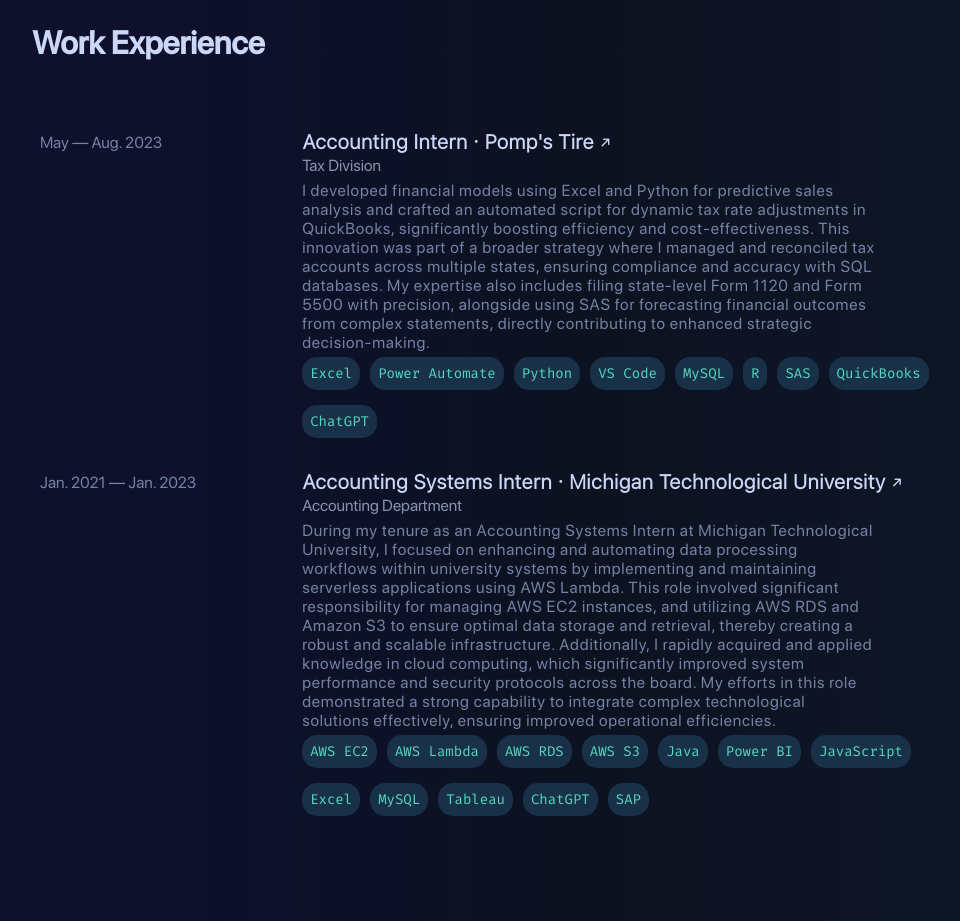
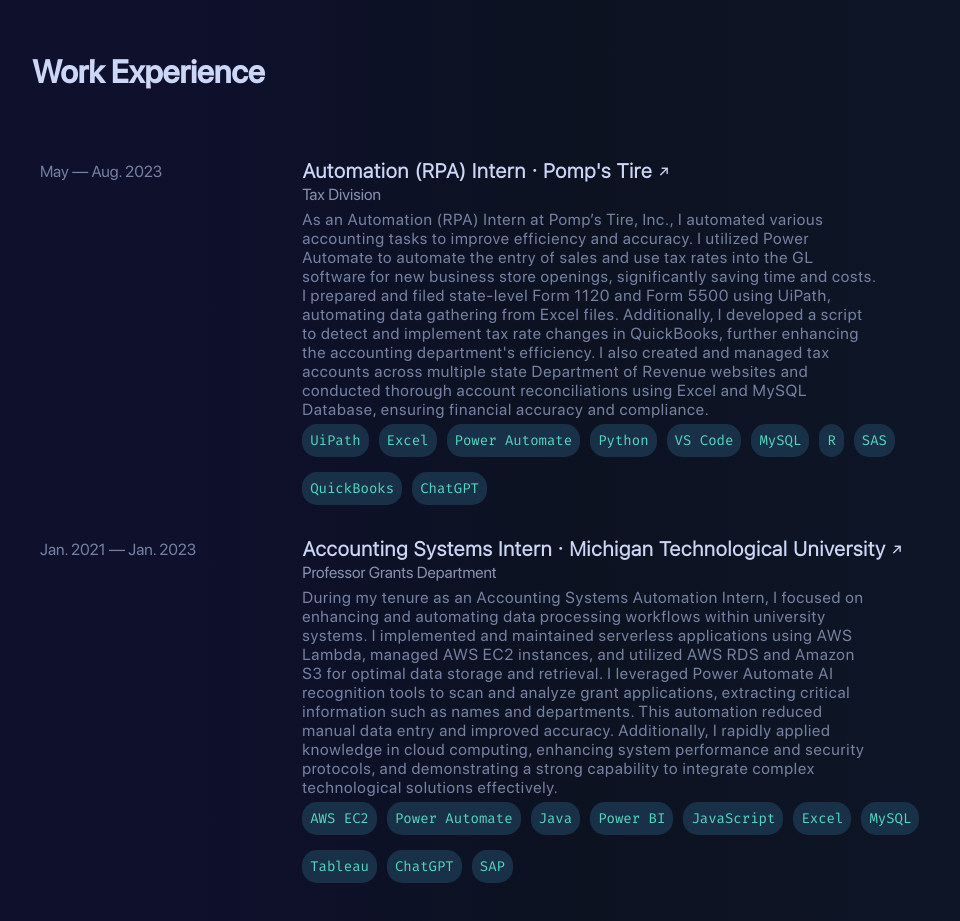
Before and after one commit to kirilitsa/perosnal-portfolio-website, a plain HTML site: page index.html in a window 1280 px wide. Shown: the part 2740-3661 px from the top of the page, without its empty margins (108-1068 px from the left). Drawn offline with Linux system fonts and the light colour scheme.

Commit message:
Update index.html

```diff
--- a/index.html
+++ b/index.html
@@ -40,14 +40,14 @@
                 <p class="about-description animated">Welcome to my professional space! I am Nikolai, passionate about precision, strategy, and innovation. With a dual major in Accounting and Management Information Systems from <span class="highlight"><a href="https://www.mtu.edu/" target="_blank">Michigan Technological University</a></span>, I have developed a meticulous analytical acumen rooted in financial diligence and enhanced by cutting-edge information technology. Whilst having a Master's in Accounting and simultaneously aspiring to become a CPA, dedicated to bridging the gap between quantitative analysis and strategic storytelling.
                 </p>
                 <p class="about-description animated">
-                    My experience in accounting has provided me with a solid foundation in financial management, tax preparation, and compliance. Additionally, I have experience in data analysis, having worked on projects involving predictive modeling and financial risk analysis using tools like Python, Excel, and Power BI.
-                </p>
+                    My experience in accounting and information systems has provided me with a solid foundation in financial management, data automation, and compliance. I have worked extensively on automating data workflows using tools like Power Automate and UiPath, as well as on projects involving predictive modeling and financial risk analysis using Python, Excel, and Power BI.
+                    </p>
                 <p class="about-description animated">
                     Beyond my professional skills, I was a proud member of the <span class="highlight"><a href="https://www.michigantechhuskies.com/sports/mten/2023-24/bios/prosjanykov_nikolai_qtfp" target="_blank">Men's Tennis Team</a></span> at Michigan Tech and an active participant in the Accounting Club and Student Government. These roles have fine-tuned my leadership acumen and collaborative spirit.
-                </p>
+                    </p>
                 <p class="about-description animated">
                     Discover with me the synergy of data, leadership, and ingenuity. Let's connect and explore how I can contribute to your organization's success.
-                </p>
+                    </p>
             </div>
             <div id="image-container">
                 <img src="images/face.png" alt="face1" class="profile-image animated" onclick="switchImage()" id="profile-image">
@@ -141,14 +141,13 @@
                             <p>May — Aug. 2023</p>
                         </div>
                         <div class="job-details">
-                            <h3 class="job-title">Accounting Intern · Pomp's Tire <span class="arrow">↗</span></h3>
+                            <h3 class="job-title">Automation (RPA) Intern · Pomp's Tire <span class="arrow">↗</span></h3>
                             <p class="positions">Tax Division</p>
                             <p class="job-description">
-                                I developed financial models using Excel and Python for predictive sales analysis and crafted an automated script for dynamic tax rate adjustments in QuickBooks, significantly boosting efficiency and cost-effectiveness. This innovation was part of a broader strategy where I managed and reconciled tax accounts across multiple states, ensuring compliance and accuracy with SQL databases. My expertise also includes filing state-level Form 1120 and Form 5500 with precision, alongside using SAS for forecasting financial outcomes from complex statements, directly contributing to enhanced strategic decision-making.
-
-
+                              As an Automation (RPA) Intern at Pomp’s Tire, Inc., I automated various accounting tasks to improve efficiency and accuracy. I utilized Power Automate to automate the entry of sales and use tax rates into the GL software for new business store openings, significantly saving time and costs. I prepared and filed state-level Form 1120 and Form 5500 using UiPath, automating data gathering from Excel files. Additionally, I developed a script to detect and implement tax rate changes in QuickBooks, further enhancing the accounting department's efficiency. I also created and managed tax accounts across multiple state Department of Revenue websites and conducted thorough account reconciliations using Excel and MySQL Database, ensuring financial accuracy and compliance.
                             </p>
                             <div class="tags">
+                                <span>UiPath</span>
                                 <span>Excel</span>
                                 <span>Power Automate</span>
                                 <span>Python</span>
@@ -169,15 +168,13 @@
                         </div>
                         <div class="job-details">
                             <h3 class="job-title">Accounting Systems Intern · Michigan Technological University <span class="arrow">↗</span></h3>
-                            <p class="positions">Accounting Department</p>
+                            <p class="positions">Professor Grants Department</p>
                             <p class="job-description">
-                                During my tenure as an Accounting Systems Intern at Michigan Technological University, I focused on enhancing and automating data processing workflows within university systems by implementing and maintaining serverless applications using AWS Lambda. This role involved significant responsibility for managing AWS EC2 instances, and utilizing AWS RDS and Amazon S3 to ensure optimal data storage and retrieval, thereby creating a robust and scalable infrastructure. Additionally, I rapidly acquired and applied knowledge in cloud computing, which significantly improved system performance and security protocols across the board. My efforts in this role demonstrated a strong capability to integrate complex technological solutions effectively, ensuring improved operational efficiencies.
+                                During my tenure as an Accounting Systems Automation Intern, I focused on enhancing and automating data processing workflows within university systems. I implemented and maintained serverless applications using AWS Lambda, managed AWS EC2 instances, and utilized AWS RDS and Amazon S3 for optimal data storage and retrieval. I leveraged Power Automate AI recognition tools to scan and analyze grant applications, extracting critical information such as names and departments. This automation reduced manual data entry and improved accuracy. Additionally, I rapidly applied knowledge in cloud computing, enhancing system performance and security protocols, and demonstrating a strong capability to integrate complex technological solutions effectively.
                             </p>
                             <div class="tags">
                                 <span>AWS EC2</span>
-                                <span>AWS Lambda</span>
-                                <span>AWS RDS</span>
-                                <span>AWS S3</span>
+                                <span>Power Automate</span>
                                 <span>Java</span>
                                 <span>Power BI</span>
                                 <span>JavaScript</span>
```
